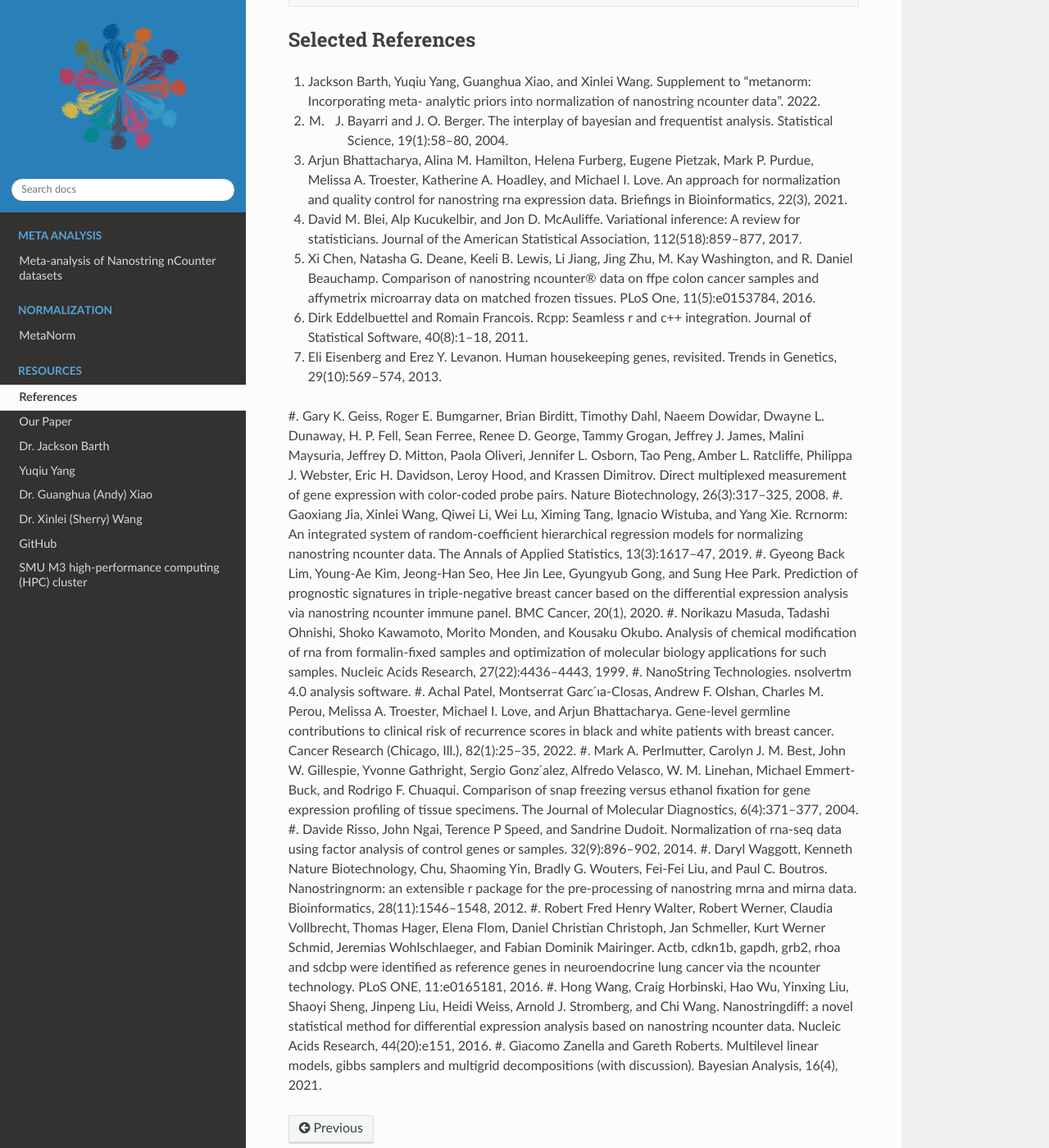
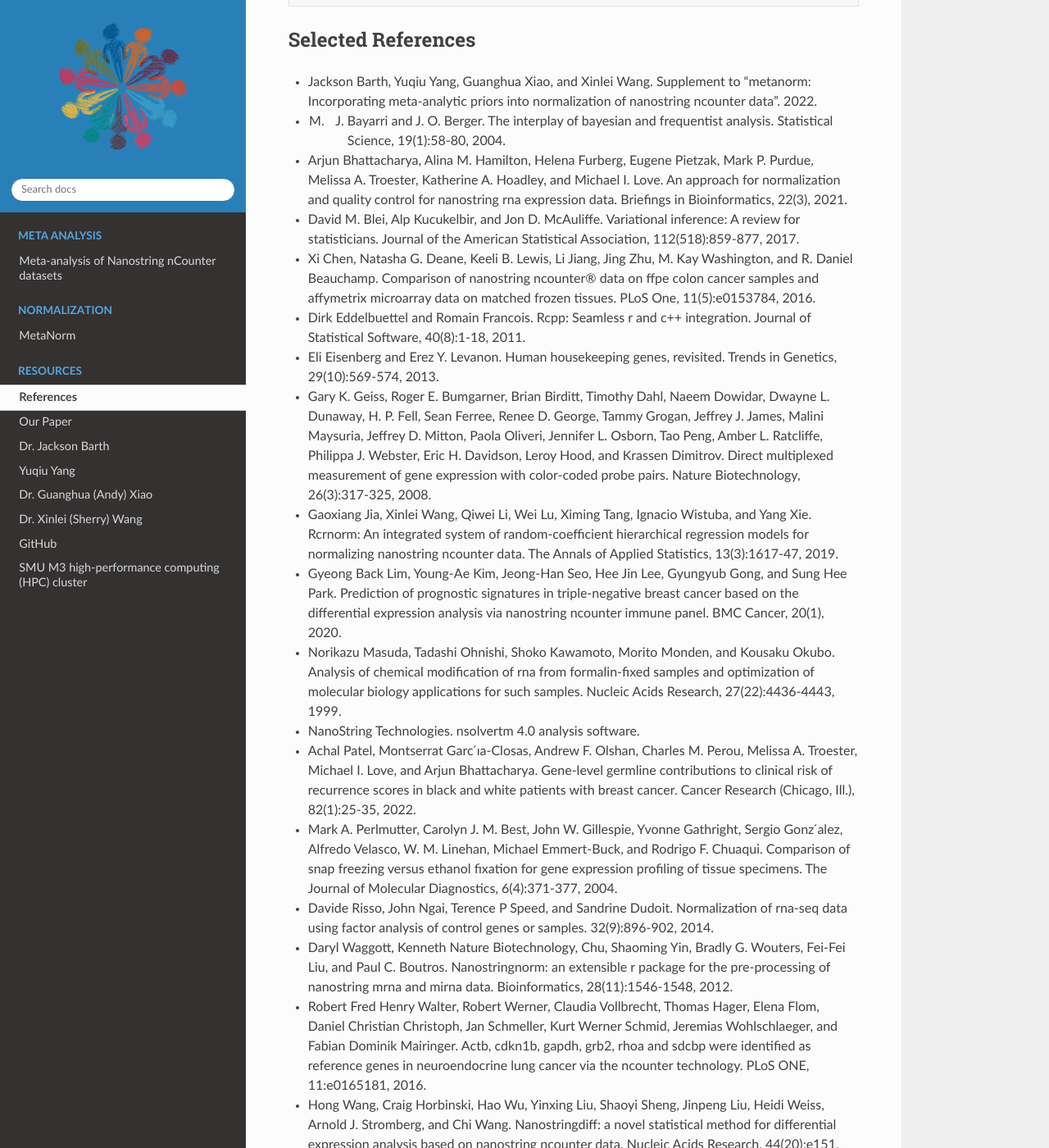
Before and after one commit to jbarth216/MetaNorm, a Sphinx documentation site: the page built from docs/source/references.rst, in a window 1280 px wide and 1400 px high, scrolled down 383 px. Shown: the whole window at 82% size. Built offline with Sphinx 7.4.7 and the Read the Docs theme 2.0.0, drawn with Linux system fonts in a browser that asks for light colours; some of the changed text lies outside the part shown.

Commit message:
Update references.rst

```diff
--- a/docs/source/references.rst
+++ b/docs/source/references.rst
@@ -19,34 +19,22 @@ Our Paper
 Selected References
 -------------------------
 
-#. Jackson Barth, Yuqiu Yang, Guanghua Xiao, and Xinlei Wang. Supplement to “metanorm: Incorporating meta- analytic priors into normalization of nanostring ncounter data”. 2022.
-#. M. J. Bayarri and J. O. Berger. The interplay of bayesian and frequentist analysis. Statistical Science, 19(1):58–80, 2004.
-#. Arjun Bhattacharya, Alina M. Hamilton, Helena Furberg, Eugene Pietzak, Mark P. Purdue, Melissa A. Troester, Katherine A. Hoadley, and Michael I. Love. An approach for normalization and quality control for nanostring rna expression data. Briefings in Bioinformatics, 22(3), 2021.
-#. David M. Blei, Alp Kucukelbir, and Jon D. McAuliffe. Variational inference: A review for statisticians. Journal of the American Statistical Association, 112(518):859–877, 2017.
-#. Xi Chen, Natasha G. Deane, Keeli B. Lewis, Li Jiang, Jing Zhu, M. Kay Washington, and R. Daniel Beauchamp. Comparison of nanostring ncounter® data on ffpe colon cancer samples and affymetrix microarray data on matched frozen tissues. PLoS One, 11(5):e0153784, 2016.
-#. Dirk Eddelbuettel and Romain Francois. Rcpp: Seamless r and c++ integration. Journal of Statistical Software, 40(8):1–18, 2011.
-#. Eli Eisenberg and Erez Y. Levanon. Human housekeeping genes, revisited. Trends in Genetics, 29(10):569–574, 2013.
-#. Gary K. Geiss, Roger E. Bumgarner, Brian Birditt, Timothy Dahl, Naeem Dowidar, Dwayne L. Dunaway, H. P. Fell, Sean Ferree, Renee D. George, Tammy Grogan, Jeffrey J. James, Malini Maysuria, Jeffrey D. Mitton, Paola Oliveri, Jennifer L. Osborn, Tao Peng, Amber L. Ratcliffe, Philippa J. Webster, Eric H. Davidson, Leroy Hood, and Krassen Dimitrov. Direct multiplexed measurement of gene expression with color-coded probe pairs. Nature
-Biotechnology, 26(3):317–325, 2008.
-#. Gaoxiang Jia, Xinlei Wang, Qiwei Li, Wei Lu, Ximing Tang,
-Ignacio Wistuba, and Yang Xie. Rcrnorm: An integrated system of random-coefficient hierarchical regression models for normalizing nanostring ncounter data. The Annals of Applied Statistics, 13(3):1617–47, 2019.
-#. Gyeong Back Lim, Young-Ae Kim, Jeong-Han Seo, Hee Jin Lee, Gyungyub Gong, and Sung Hee Park. Prediction of prognostic signatures in triple-negative breast cancer
-based on the differential expression analysis via nanostring
-ncounter immune panel. BMC Cancer, 20(1), 2020.
-#. Norikazu Masuda, Tadashi Ohnishi, Shoko Kawamoto, Morito Monden, and Kousaku Okubo. Analysis of chemical modification of rna from formalin-fixed samples and optimization of molecular biology applications for such samples. Nucleic Acids Research, 27(22):4436–4443, 1999.
-#. NanoString Technologies. nsolvertm 4.0 analysis software.
-#. Achal Patel, Montserrat Garc ́ıa-Closas, Andrew F. Olshan, Charles M. Perou, Melissa A. Troester, Michael I. Love, and Arjun Bhattacharya. Gene-level germline contributions to clinical risk of recurrence scores in black and white patients with breast cancer. Cancer Research (Chicago,
-Ill.), 82(1):25–35, 2022.
-#. Mark A. Perlmutter, Carolyn J. M. Best, John W. Gillespie,
-Yvonne Gathright, Sergio Gonz ́alez, Alfredo Velasco, W. M. Linehan, Michael Emmert-Buck, and Rodrigo F. Chuaqui. Comparison of snap freezing versus ethanol fixation for gene expression profiling of tissue specimens. The Journal of Molecular Diagnostics, 6(4):371–377, 2004.
-#. Davide Risso, John Ngai, Terence P Speed, and Sandrine Dudoit. Normalization of rna-seq data using factor analysis
-of control genes or samples.
-32(9):896–902, 2014.
-#. Daryl Waggott, Kenneth
-Nature Biotechnology,
-Chu, Shaoming Yin, Bradly G. Wouters, Fei-Fei Liu, and Paul C. Boutros. Nanostringnorm: an extensible r package for the pre-processing of nanostring mrna and mirna data.
-Bioinformatics, 28(11):1546–1548, 2012.
-#. Robert Fred Henry Walter, Robert Werner, Claudia
-Vollbrecht, Thomas Hager, Elena Flom, Daniel Christian Christoph, Jan Schmeller, Kurt Werner Schmid, Jeremias Wohlschlaeger, and Fabian Dominik Mairinger. Actb, cdkn1b, gapdh, grb2, rhoa and sdcbp were identified as reference genes in neuroendocrine lung cancer via the ncounter technology. PLoS ONE, 11:e0165181, 2016.
-#. Hong Wang, Craig Horbinski, Hao Wu, Yinxing Liu, Shaoyi Sheng, Jinpeng Liu, Heidi Weiss, Arnold J. Stromberg, and Chi Wang. Nanostringdiff: a novel statistical method for differential expression analysis based on nanostring ncounter data. Nucleic Acids Research, 44(20):e151, 2016.
-#. Giacomo Zanella and Gareth Roberts. Multilevel linear models, gibbs samplers and multigrid decompositions (with discussion). Bayesian Analysis, 16(4), 2021.
+- Jackson Barth, Yuqiu Yang, Guanghua Xiao, and Xinlei Wang. Supplement to "metanorm: Incorporating meta-analytic priors into normalization of nanostring ncounter data". 2022.
+- M. J. Bayarri and J. O. Berger. The interplay of bayesian and frequentist analysis. Statistical Science, 19(1):58-80, 2004.
+- Arjun Bhattacharya, Alina M. Hamilton, Helena Furberg, Eugene Pietzak, Mark P. Purdue, Melissa A. Troester, Katherine A. Hoadley, and Michael I. Love. An approach for normalization and quality control for nanostring rna expression data. Briefings in Bioinformatics, 22(3), 2021.
+- David M. Blei, Alp Kucukelbir, and Jon D. McAuliffe. Variational inference: A review for statisticians. Journal of the American Statistical Association, 112(518):859-877, 2017.
+- Xi Chen, Natasha G. Deane, Keeli B. Lewis, Li Jiang, Jing Zhu, M. Kay Washington, and R. Daniel Beauchamp. Comparison of nanostring ncounter® data on ffpe colon cancer samples and affymetrix microarray data on matched frozen tissues. PLoS One, 11(5):e0153784, 2016.
+- Dirk Eddelbuettel and Romain Francois. Rcpp: Seamless r and c++ integration. Journal of Statistical Software, 40(8):1-18, 2011.
+- Eli Eisenberg and Erez Y. Levanon. Human housekeeping genes, revisited. Trends in Genetics, 29(10):569-574, 2013.
+- Gary K. Geiss, Roger E. Bumgarner, Brian Birditt, Timothy Dahl, Naeem Dowidar, Dwayne L. Dunaway, H. P. Fell, Sean Ferree, Renee D. George, Tammy Grogan, Jeffrey J. James, Malini Maysuria, Jeffrey D. Mitton, Paola Oliveri, Jennifer L. Osborn, Tao Peng, Amber L. Ratcliffe, Philippa J. Webster, Eric H. Davidson, Leroy Hood, and Krassen Dimitrov. Direct multiplexed measurement of gene expression with color-coded probe pairs. Nature Biotechnology, 26(3):317-325, 2008.
+- Gaoxiang Jia, Xinlei Wang, Qiwei Li, Wei Lu, Ximing Tang, Ignacio Wistuba, and Yang Xie. Rcrnorm: An integrated system of random-coefficient hierarchical regression models for normalizing nanostring ncounter data. The Annals of Applied Statistics, 13(3):1617-47, 2019.
+- Gyeong Back Lim, Young-Ae Kim, Jeong-Han Seo, Hee Jin Lee, Gyungyub Gong, and Sung Hee Park. Prediction of prognostic signatures in triple-negative breast cancer based on the differential expression analysis via nanostring ncounter immune panel. BMC Cancer, 20(1), 2020.
+- Norikazu Masuda, Tadashi Ohnishi, Shoko Kawamoto, Morito Monden, and Kousaku Okubo. Analysis of chemical modification of rna from formalin-fixed samples and optimization of molecular biology applications for such samples. Nucleic Acids Research, 27(22):4436-4443, 1999.
+- NanoString Technologies. nsolvertm 4.0 analysis software.
+- Achal Patel, Montserrat Garc ́ıa-Closas, Andrew F. Olshan, Charles M. Perou, Melissa A. Troester, Michael I. Love, and Arjun Bhattacharya. Gene-level germline contributions to clinical risk of recurrence scores in black and white patients with breast cancer. Cancer Research (Chicago, Ill.), 82(1):25-35, 2022.
+- Mark A. Perlmutter, Carolyn J. M. Best, John W. Gillespie, Yvonne Gathright, Sergio Gonz ́alez, Alfredo Velasco, W. M. Linehan, Michael Emmert-Buck, and Rodrigo F. Chuaqui. Comparison of snap freezing versus ethanol fixation for gene expression profiling of tissue specimens. The Journal of Molecular Diagnostics, 6(4):371-377, 2004.
+- Davide Risso, John Ngai, Terence P Speed, and Sandrine Dudoit. Normalization of rna-seq data using factor analysis of control genes or samples. 32(9):896-902, 2014.
+- Daryl Waggott, Kenneth Nature Biotechnology, Chu, Shaoming Yin, Bradly G. Wouters, Fei-Fei Liu, and Paul C. Boutros. Nanostringnorm: an extensible r package for the pre-processing of nanostring mrna and mirna data. Bioinformatics, 28(11):1546-1548, 2012.
+- Robert Fred Henry Walter, Robert Werner, Claudia Vollbrecht, Thomas Hager, Elena Flom, Daniel Christian Christoph, Jan Schmeller, Kurt Werner Schmid, Jeremias Wohlschlaeger, and Fabian Dominik Mairinger. Actb, cdkn1b, gapdh, grb2, rhoa and sdcbp were identified as reference genes in neuroendocrine lung cancer via the ncounter technology. PLoS ONE, 11:e0165181, 2016.
+- Hong Wang, Craig Horbinski, Hao Wu, Yinxing Liu, Shaoyi Sheng, Jinpeng Liu, Heidi Weiss, Arnold J. Stromberg, and Chi Wang. Nanostringdiff: a novel statistical method for differential expression analysis based on nanostring ncounter data. Nucleic Acids Research, 44(20):e151, 2016.
+- Giacomo Zanella and Gareth Roberts. Multilevel linear models, gibbs samplers and multigrid decompositions (with discussion). Bayesian Analysis, 16(4), 2021.
```
